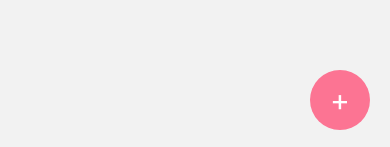
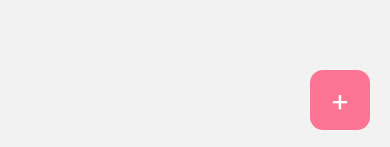
Before and after one commit to fatec-atv/sweet-sour, a React Native app in the folder frontend/: screen /Listas in a window 390 px wide. Shown: the part 694-841 px from the top of the page. Built offline with nearby package versions, Linux system fonts and the light colour scheme.

Commit message:
ajuste css da lista

```diff
--- a/frontend/pages/listas/listas.tsx
+++ b/frontend/pages/listas/listas.tsx
@@ -255,7 +255,7 @@ const styles = StyleSheet.create({
         right: 20,
         bottom: 20,
         backgroundColor: '#FC7493',
-        borderRadius: 50,
+        borderRadius: 13,
         width: 60,
         height: 60,
         justifyContent: 'center',
```
